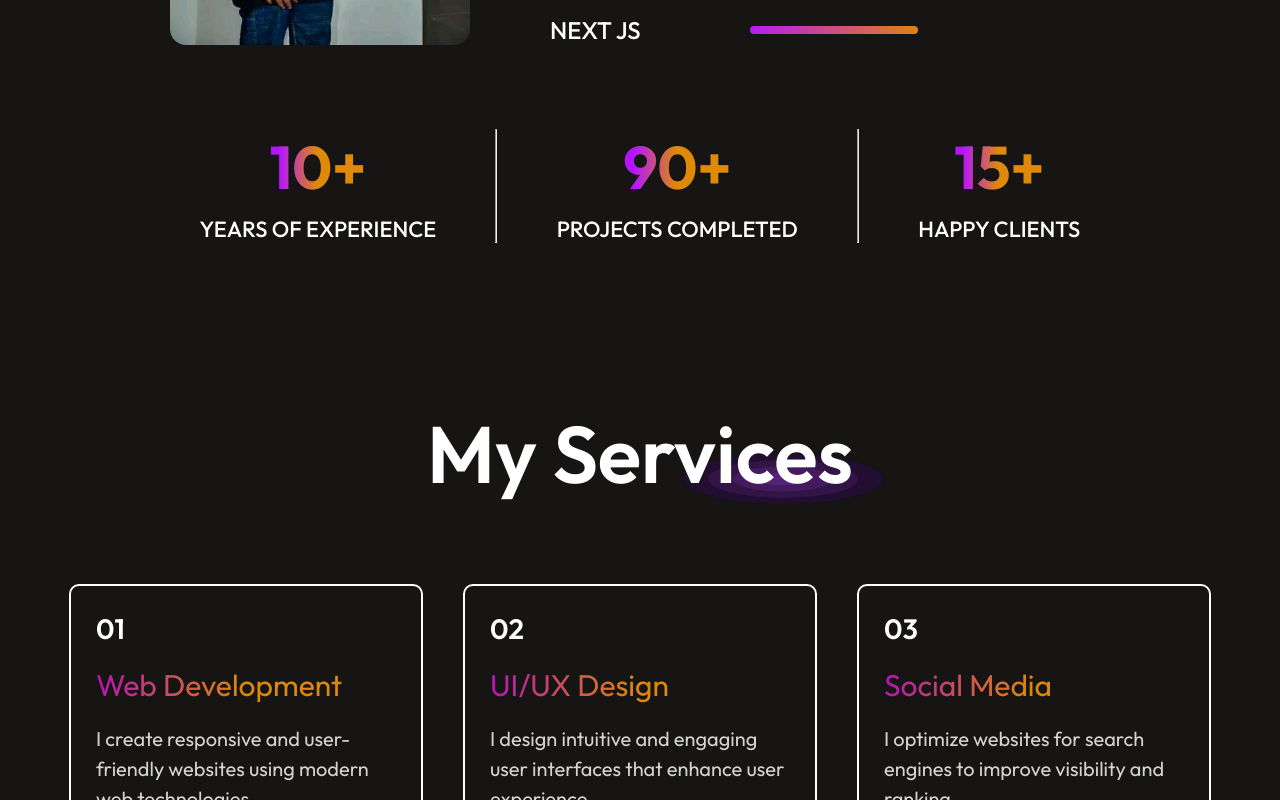
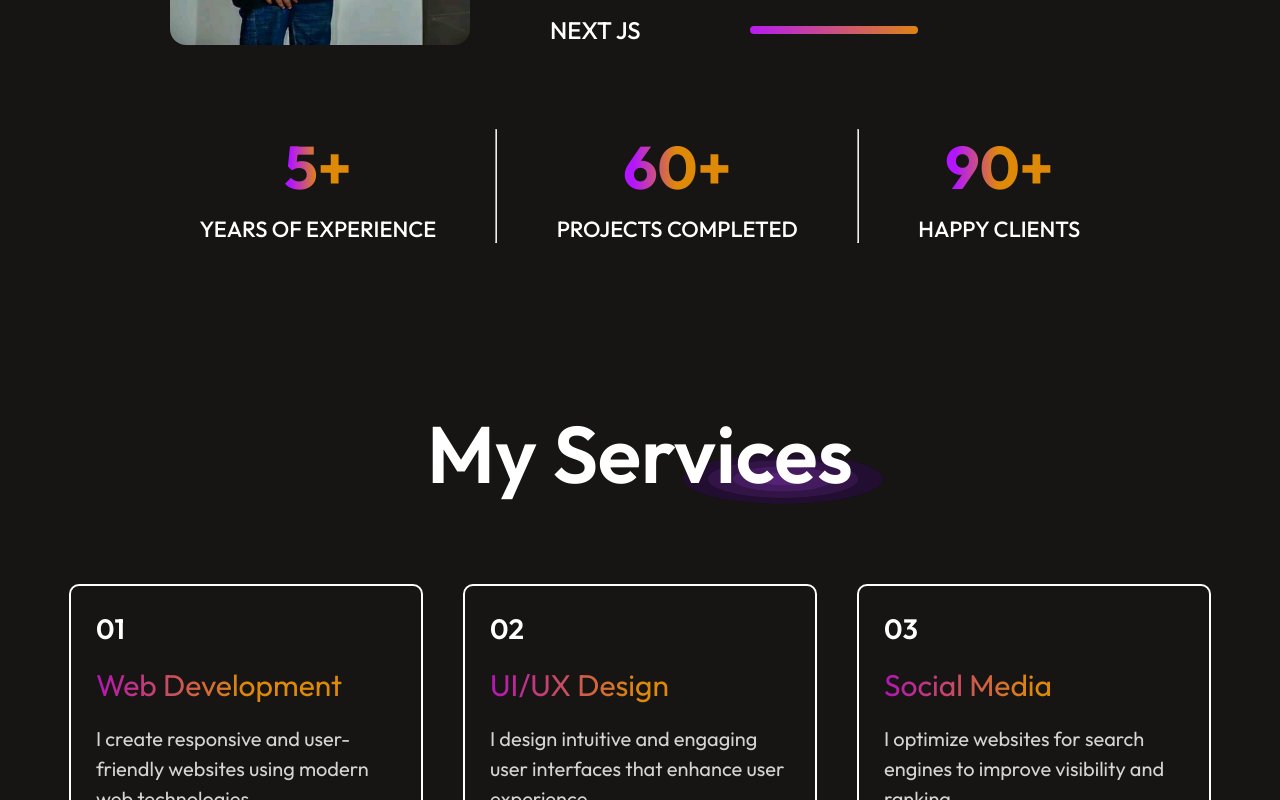
Before and after one commit to METHU033/My-portfolio, a React (Vite) app: page / in a window 1280 px wide. Shown: the part 1580-2380 px from the top of the page. Built offline with nearby package versions, Linux system fonts and the light colour scheme.

Commit message:
About changing!!

```diff
--- a/src/components/About/About.jsx
+++ b/src/components/About/About.jsx
@@ -30,17 +30,17 @@ const About = () => {
     </div>
     <div className="about-achievements">
       <div className="about-achievement">
-        <h1>10+</h1>
+        <h1>5+</h1>
         <p>YEARS OF EXPERIENCE</p>
       </div>
       <hr />
       <div className="about-achievement">
-        <h1>90+</h1>
+        <h1>60+</h1>
         <p>PROJECTS COMPLETED</p>
       </div>
       <hr />
       <div className="about-achievement">
-        <h1>15+</h1>
+        <h1>90+</h1>
         <p>HAPPY CLIENTS</p>
       </div>
       </div>
--- a/src/components/Footer/Footer.css
+++ b/src/components/Footer/Footer.css
@@ -65,7 +65,7 @@
 
 .hero-connectt{
     background: linear-gradient(264deg, #df8908 -5.09%, #b415ff 106.28%);
-    padding: 5px 15px;
+    padding: 5px;
     border-radius: 50px;
     margin-top: -5px;
     cursor: pointer;
```
